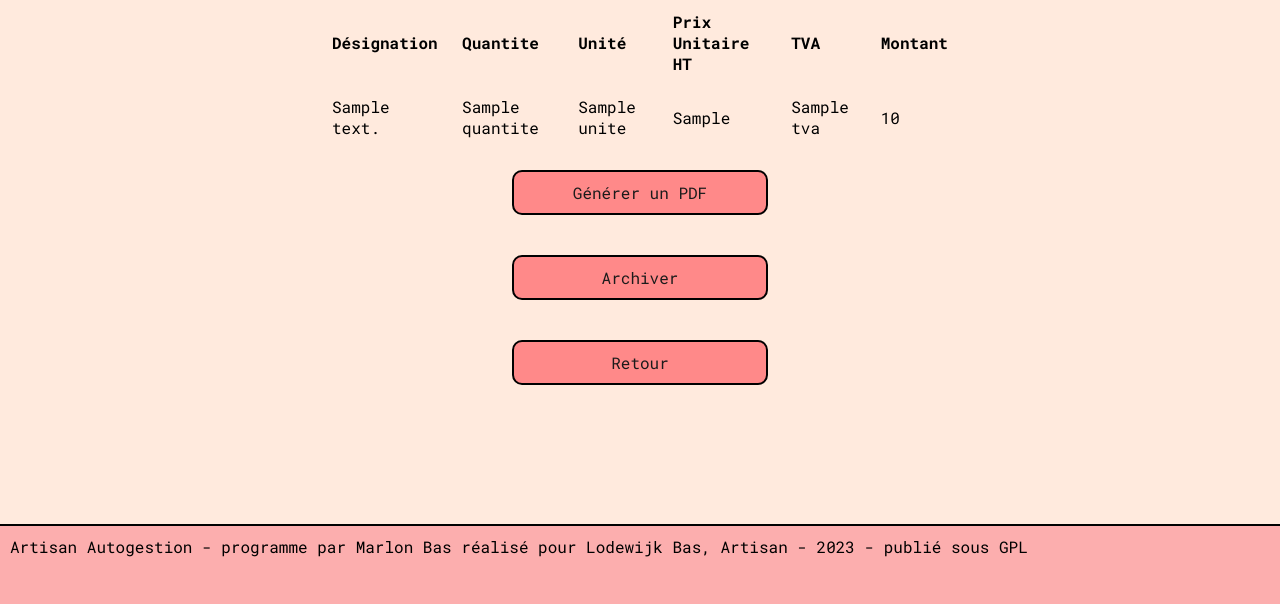
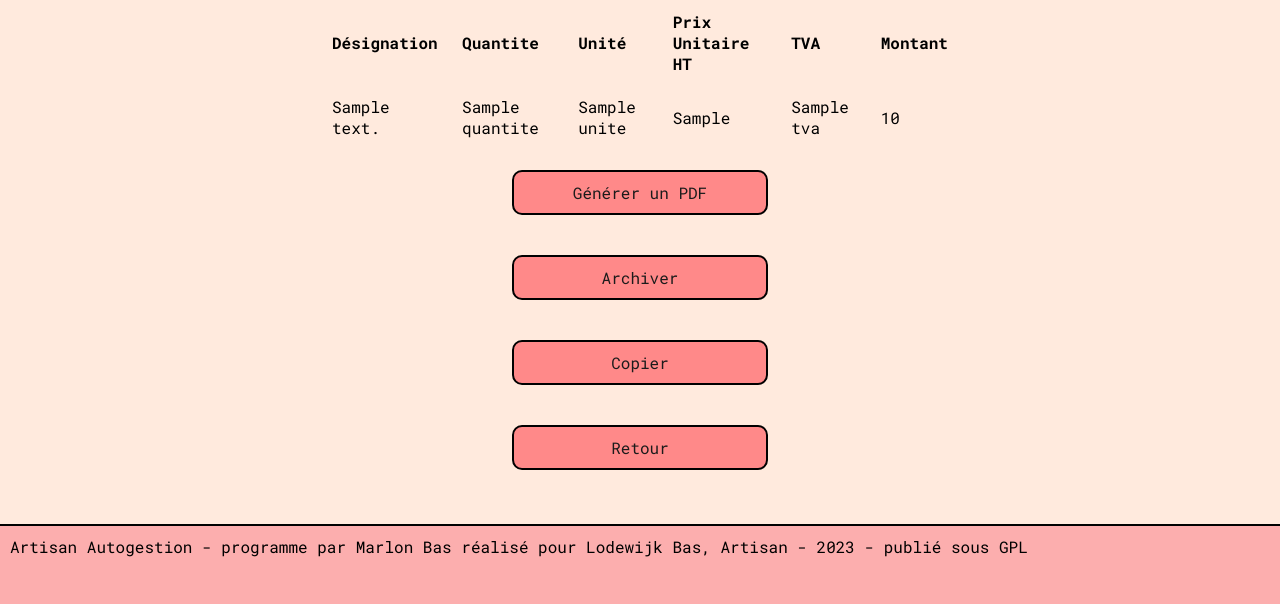
Before and after one commit to MarlonBas/ArtisanAutogestion, a Symfony app: template templates/document/viewdocument.html.twig in a window 1280 px wide. Shown: the part 236-840 px from the top of the page. Run offline with Twig, Linux system fonts and the light colour scheme; the template is opened without the code that fills it: most values are stand-ins (such as "Sample title", 1, 10 or a date in 2020); some libraries are stand-ins or nearby versions.

Commit message:
Copy file

```diff
--- a/src/Repository/DocumentRepository.php
+++ b/src/Repository/DocumentRepository.php
@@ -39,6 +39,7 @@ class DocumentRepository extends ServiceEntityRepository
         }
     }
 
+
 //    /**
 //     * @return Document[] Returns an array of Document objects
 //     */
--- a/templates/document/viewdocument.html.twig
+++ b/templates/document/viewdocument.html.twig
@@ -32,9 +32,10 @@
     </tbody>
 </table>
 {% if edit %}
-    <td><a href="{{ path('app_document_edit', {'id': document.id}) }}" class="sm-button">Modifier</a></td>
+    <a href="{{ path('app_document_edit', {'id': document.id}) }}" class="sm-button">Modifier</a>
 {% endif %}
-<td><a href="{{ path('app_pdf_generator', {'id': document.id}) }}" class="sm-button" target="_blank">Générer un PDF</a></td>
-<td><a href="{{ path('app_document_archive', {'id': document.id}) }}" class="sm-button">Archiver</a><td>
-<td><a href="{{ path('app_document_index', {'id': document.id}) }}" class="sm-button">Retour</a></td>
+<a href="{{ path('app_pdf_generator', {'id': document.id}) }}" class="sm-button" target="_blank">Générer un PDF</a>
+<a href="{{ path('app_document_archive', {'id': document.id}) }}" class="sm-button">Archiver</a>
+<a href="{{ path('app_document_copy', {'id': document.id}) }}" class="sm-button">Copier</a>
+<a href="{{ path('app_document_index', {'id': document.id}) }}" class="sm-button">Retour</a>
 {% endblock %}
```
Also changed, not shown: src/Controller/DocumentController.php (+28 -3 lines).
